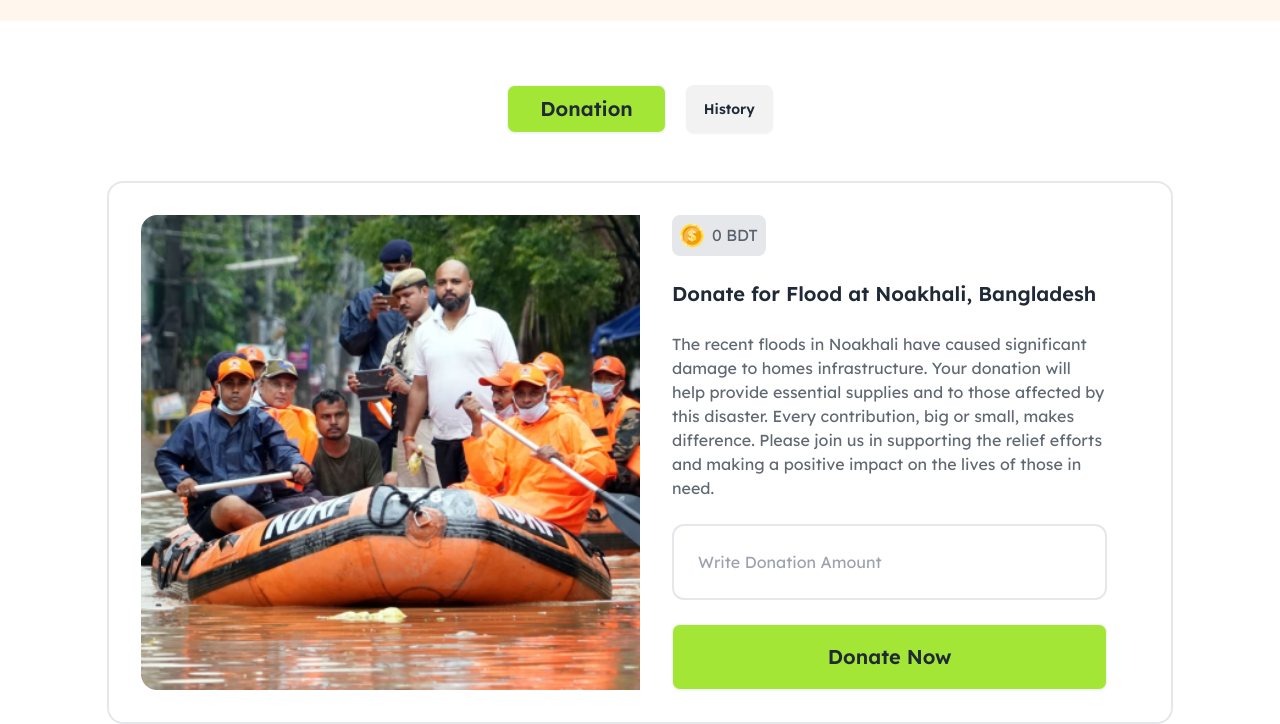
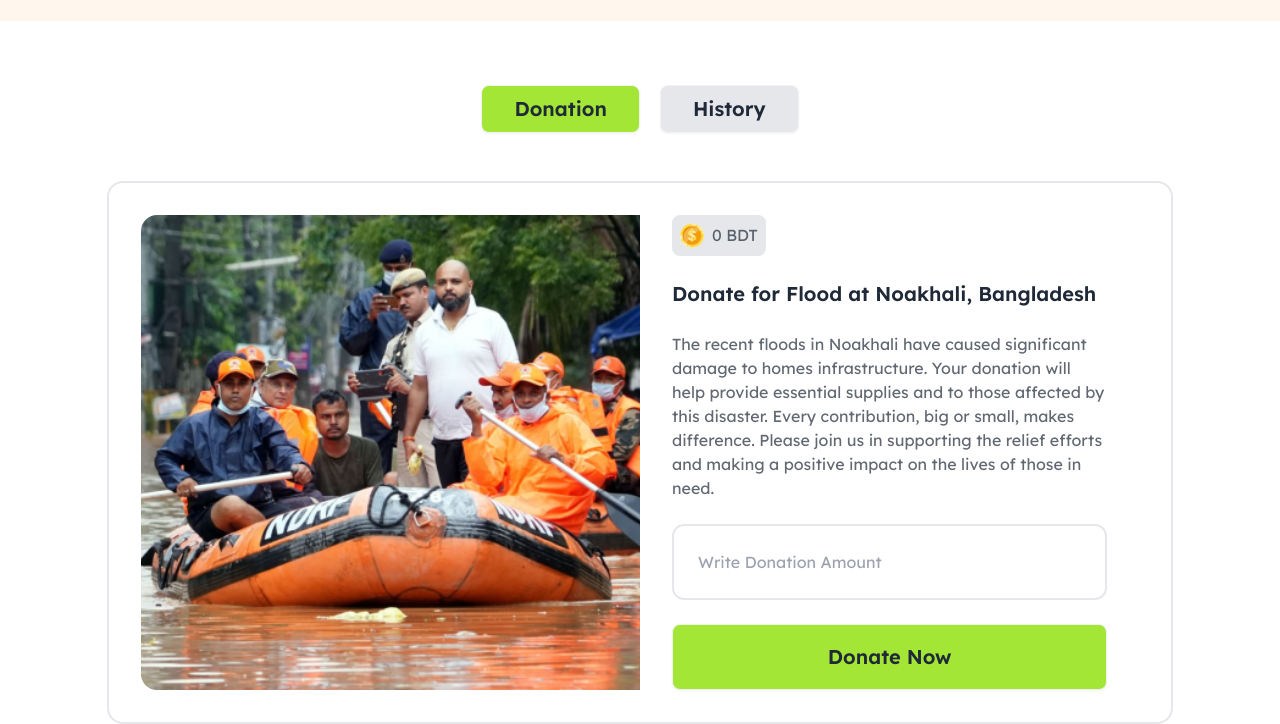
Before and after one commit to Mahin5580/Assignment-5, a plain HTML site: page index.html in a window 1280 px wide. Shown: the part 76-800 px from the top of the page. Drawn offline with nearby package versions, Linux system fonts and the light colour scheme.

Commit message:
navbar done

```diff
--- a/index.html
+++ b/index.html
@@ -26,10 +26,11 @@
 
 </head>
 
-<body class="lexend ">
-    <header>
+<body class="lexend relative">
+    <header class="sticky top-0 z-10 backdrop-blur-xl ">
+
             <!-- navbar -->
-        <nav class="bg-orange-50 py-4 mb-16">
+            <nav class=" bg-orange-50 py-4 mb-16">
               <div>
                   <div class="lg:hidden flex justify-center mb-6 items-center gap-4">
                       <div><img src="assets/logo.png" alt=""></div>
@@ -53,10 +54,11 @@
               </div>
           </nav>
           <!-- button section -->
-        <section class="flex justify-center gap-5 mb-12">
+          <section class="flex justify-center gap-5 mb-4 pb-8">
               <button class="bg-lime-400 px-8 font-semibold text-xl hover:bg-lime-300 btn">Donation</button>
-            <button class="border-2 btn">History</button>
+              <button class="bg-gray-200 px-8 font-semibold text-xl hover:bg-gray-100 btn">History</button>
           </section>
+
     </header>
     <main class="w-10/12 mx-auto mb-20">
 
```
Also changed, not shown: blog.html (added, +11 -0 lines). Lines whose indentation alone changed are shown as unchanged.
